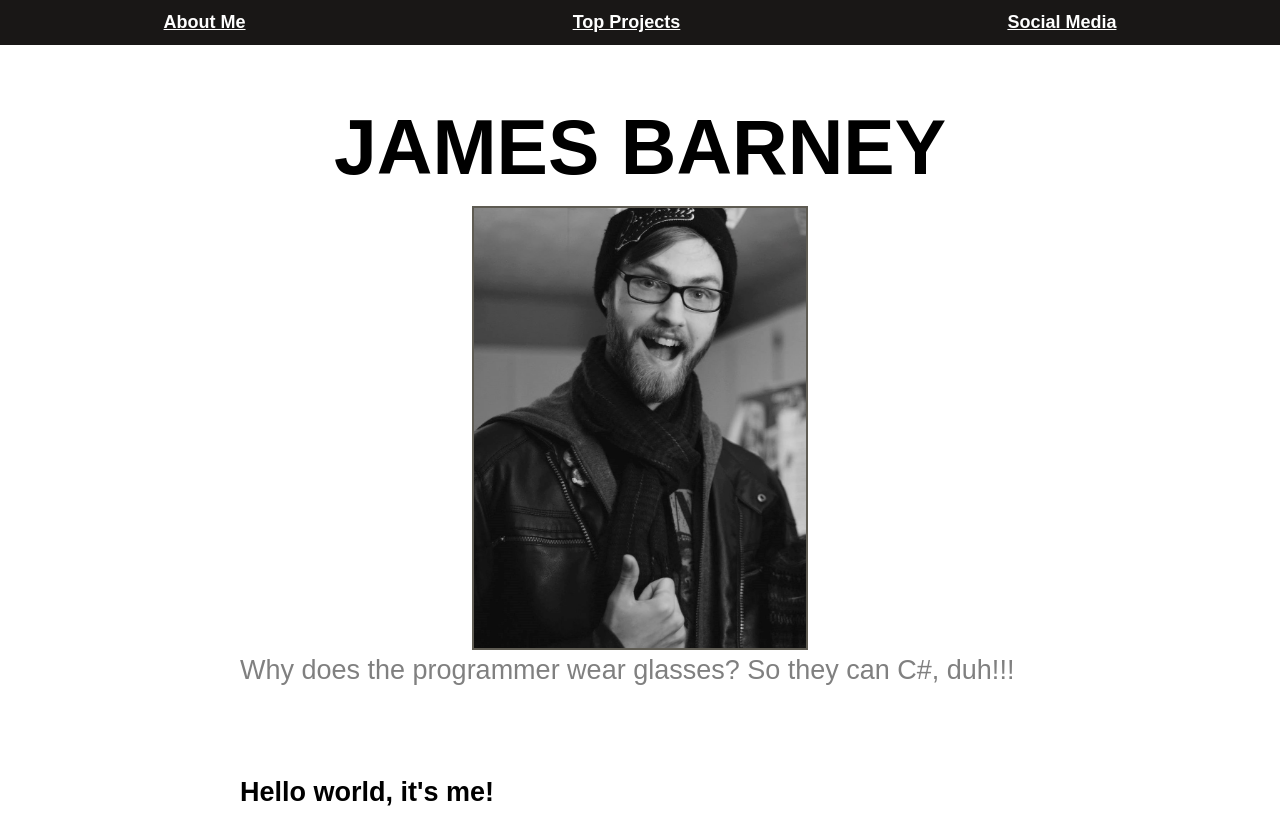
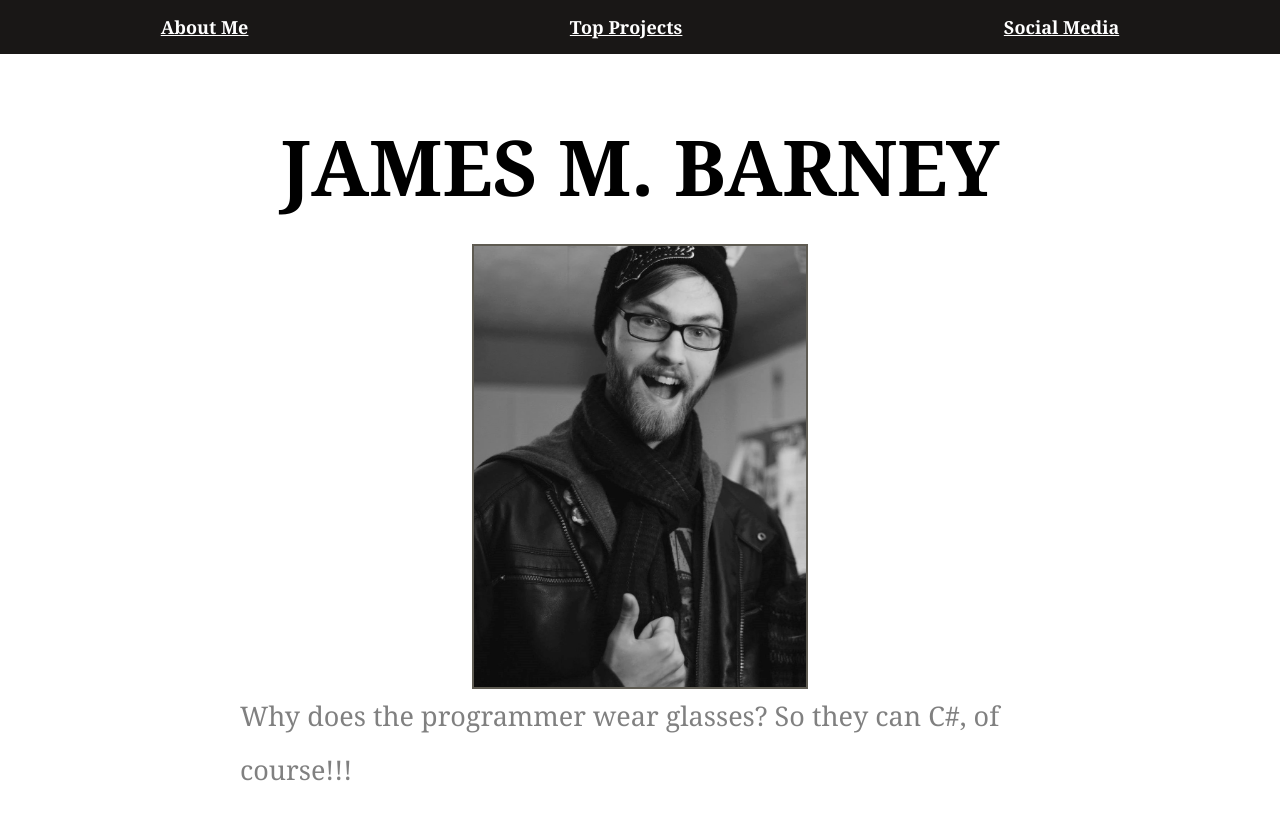
Before and after one commit to BremenMask/BremenMask.github.io, a plain HTML site: page index.html in a window 1280 px wide. Shown: the top 815 px of the page. Drawn offline with Linux system fonts and the light colour scheme.

Commit message:
changed font

```diff
--- a/index.html
+++ b/index.html
@@ -10,9 +10,9 @@
 <body>
 
     <header>
-    <h1>JAMES BARNEY</h1>
+    <h1>JAMES M. BARNEY</h1>
     <img src="images/headshot111.jpg" alt="Hello, its me!">
-    <span>Why does the programmer wear glasses? So they can C#, duh!!!</span>
+    <span>Why does the programmer wear glasses? So they can C#, of course!!!</span>
     </header>
 
     <main>
--- a/style.css
+++ b/style.css
@@ -1,6 +1,6 @@
 * {
-    font-family: sans-serif;
-    line-height: 1.5em;
+    font-family: cambria;
+    line-height: 2em;
 }
 
 
@@ -49,7 +49,6 @@ nav a:hover {
 
 
 #projects {
-    grid-column-gap: 2em;
     color: whitesmoke;
 }
 
```
